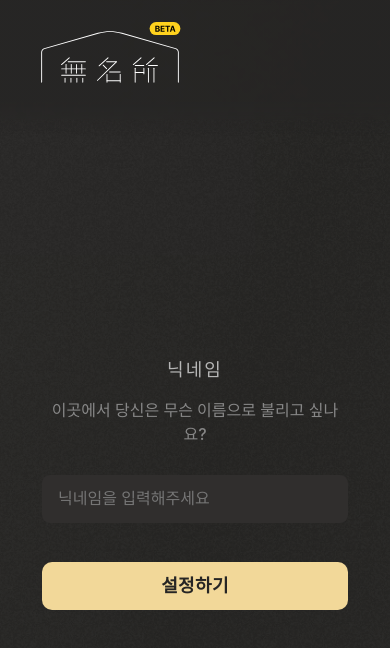
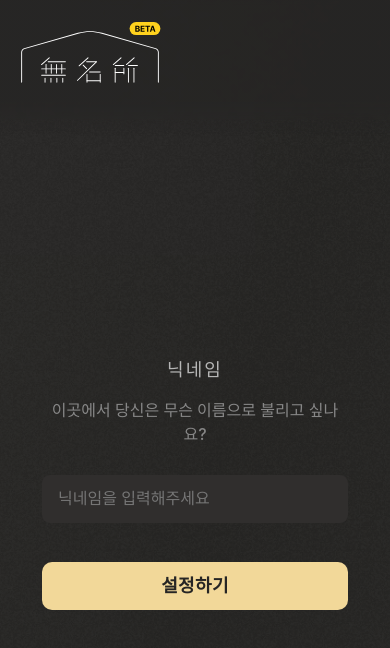
Before and after one commit to NamelessChamberORG/NamelessChamber_frontend, a React (Vite) app: page /signup/nickname in a window 390 px wide. Shown: the top 648 px of the page. Built offline with nearby package versions, Linux system fonts and the light colour scheme; no server answers; a web font is replaced by a local one.

Commit message:
🐛  fix: fix media query in header (#74)

```diff
--- a/src/components/header/Header.module.css
+++ b/src/components/header/Header.module.css
@@ -46,7 +46,7 @@
 }
 
 @media (max-width: 767px) {
-  body {
+  .header {
     padding: 0;
   }
 }
```
